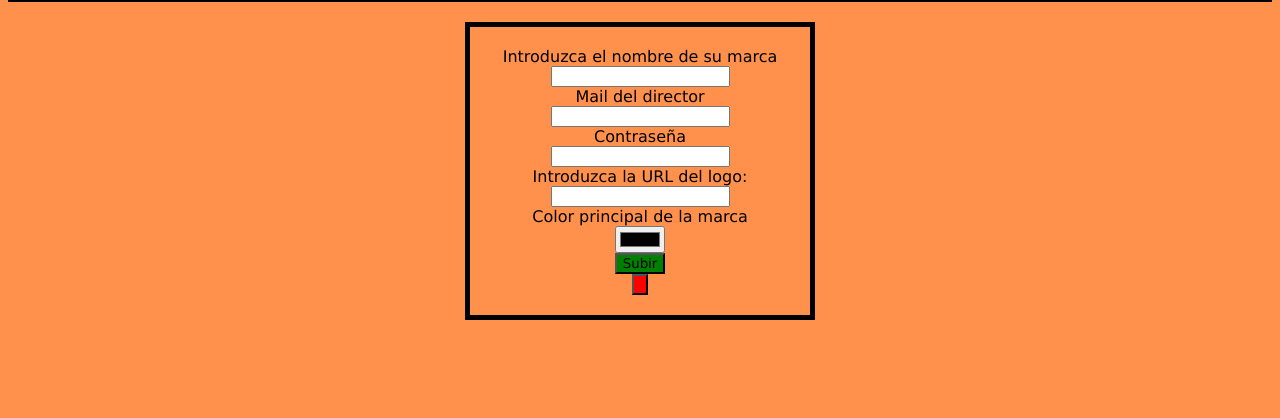
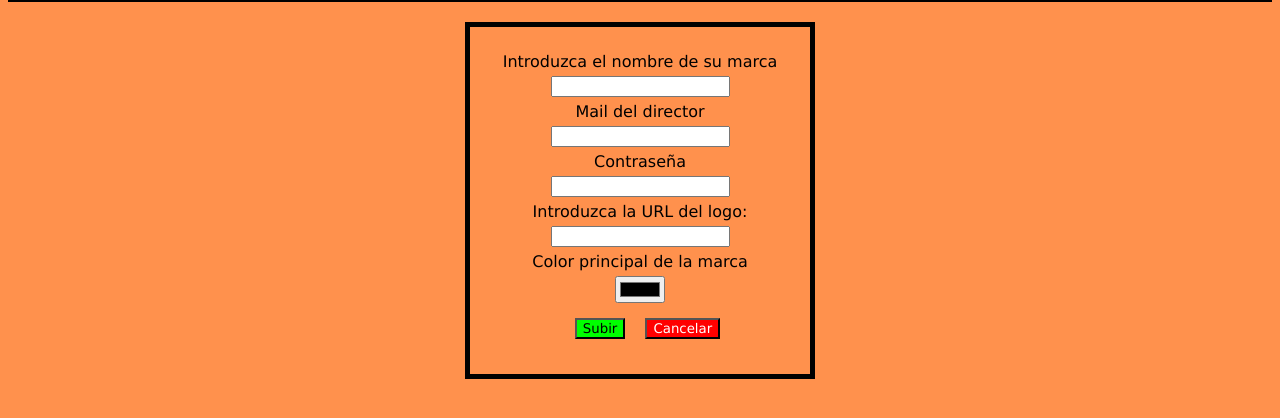
Before and after one commit to teijeiro7/PracticaMP, a plain HTML site: page form_marca.html in a window 1280 px wide. Shown: the part 70-488 px from the top of the page. Drawn offline with Linux system fonts and the light colour scheme.

Commit message:
form marca correcion de errores css link main

```diff
--- a/form_marca.css
+++ b/form_marca.css
@@ -4,18 +4,22 @@
     padding: 20px;
     border: 5px solid black;
     text-align: center;
+
 }
 
 label {
     display: block;
+    margin: 5px;
 
 }
 
-.boton_subir input {
-    background-color: green ;
-}
-
-.boton_cancelar input {
-    background-color: red;
+.botones {
 
 }
+.botones input {
+    background-color: lime ;
+    margin: 15px;
+}
+.botones button {
+    background-color: red;
+}
--- a/form_marca.html
+++ b/form_marca.html
@@ -36,7 +36,7 @@
     <form >
         <div class="nombre_marca">
             <label for="nombre_marca">Introduzca el nombre de su marca</label>
-            <input type="text" id="nombre_marca"  required>
+            <input type="text" id="nombre_marca" name="USUARIO"  required>
         </div>
 
         <div class="email_director">
@@ -55,12 +55,11 @@
             <label for="color_marca">Color principal de la marca</label>
             <input type="color" id="color_marca" required>
         </div>
-        <div class="boton_subir">
+        <div class="botones">
             <input type="submit" value="Subir">
+            <button class="cancelar"> <a href="main.html">Cancelar</a> </button>
         </div>
-        <div class="boton_cancelar">
-            <input type="button"   >
-        </div>
+
 
 
     </form>
--- a/styleFormulario.css
+++ b/styleFormulario.css
@@ -1,31 +1,3 @@
-header {
-
-    background-color: black;
-}
-
-body {
-    background-color: #ff914d;
-}
-
-.menu {
-    display: flex;
-    justify-content: space-around;
-    align-items: center;
-    flex-direction: row-reverse;
-    padding: 5px;
-}
-
-.logoinicio {
-    width: 50px;
-    height: 50px;
-    background-color: white;
-}
-
-header a {
-    color: white;
-    text-decoration: none;
-}
-
 .tituloPaginaFormulario {
     text-align: center;
 }
--- a/stylemain.css
+++ b/stylemain.css
@@ -54,7 +54,8 @@
     justify-content: center;
     align-items: center;
     height: 200px;
-    border: 2px solid black;
+    border: 5px solid wheat;
+    margin: 20px 20px;
 }
 
 .imagenInicio {
```
Also changed, not shown: formDone.html (+1 -0 lines), formulario.html (+1 -0 lines), main.html (+0 -3 lines).
